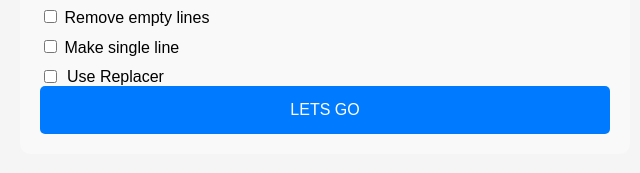
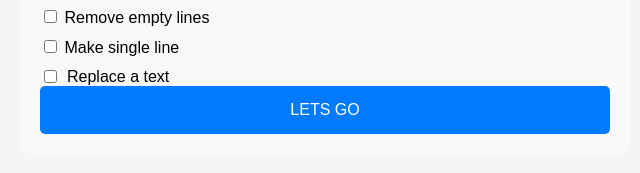
Before and after one commit to afnanplk/texteditor, a plain HTML site: page index.html in a window 1280 px wide. Shown: the part 493-666 px from the top of the page, 0-640 px from the left. Drawn offline with Linux system fonts and the light colour scheme.

Commit message:
Update index.html

```diff
--- a/index.html
+++ b/index.html
@@ -223,7 +223,7 @@
         </div>
         <div class="replacer-checkbox-container">
           <input type="checkbox" id="replacerCheckbox" onchange="toggleReplacer()">
-          <label for="replacerCheckbox">Use Replacer</label>
+          <label for="replacerCheckbox">Replace a text</label>
         </div>
         <div class="replacer-container" id="replaceBox">
           <div class="row">
```
